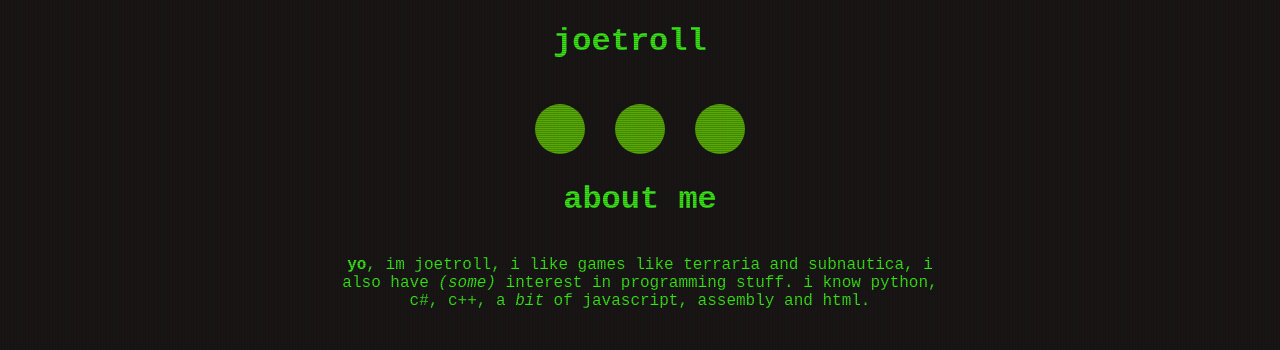
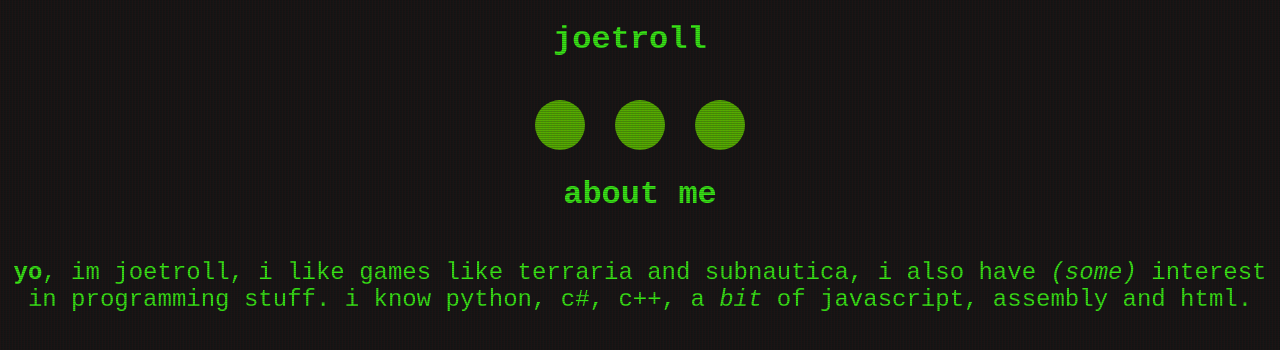
Before and after one commit to trolljoe/website, a plain HTML site: page index.html in a window 1280 px wide. Drawn offline with nearby package versions, Linux system fonts and the light colour scheme; grey boxes are pictures that could not be loaded.

Commit message:
fix website in lower res screens

```diff
--- a/index.html
+++ b/index.html
@@ -17,7 +17,7 @@
   </div>
   <div class="container">
     <h1 id="aboutme" style="color: rgb(54, 238, 21);">about me</h1>
-    <p style="color: rgb(54, 238, 21);"><strong>yo</strong>, im joetroll, i like games like terraria and subnautica, i also have <i>(some)</i> interest in programming stuff. i know python, c#, c++, a <i>bit</i> of javascript, assembly and html.</p>
+    <p style="color: rgb(54, 238, 21); font-size: 24px;"><strong>yo</strong>, im joetroll, i like games like terraria and subnautica, i also have <i>(some)</i> interest in programming stuff. i know python, c#, c++, a <i>bit</i> of javascript, assembly and html.</p>
 
   <script src="index.js"></script>
   <script src="https://unpkg.com/typewriter-effect@latest/dist/core.js"></script>
--- a/styles.css
+++ b/styles.css
@@ -7,12 +7,9 @@ body {
 
 .container {
   display: grid;
-  place-items: center;
-  height: 20vh;
-  max-width: 600px;
-  margin: 0 auto;
- }
-
+  justify-items: center;
+  align-items: center;
+}
  .icons {
   margin-top: 20px;
 }
```
